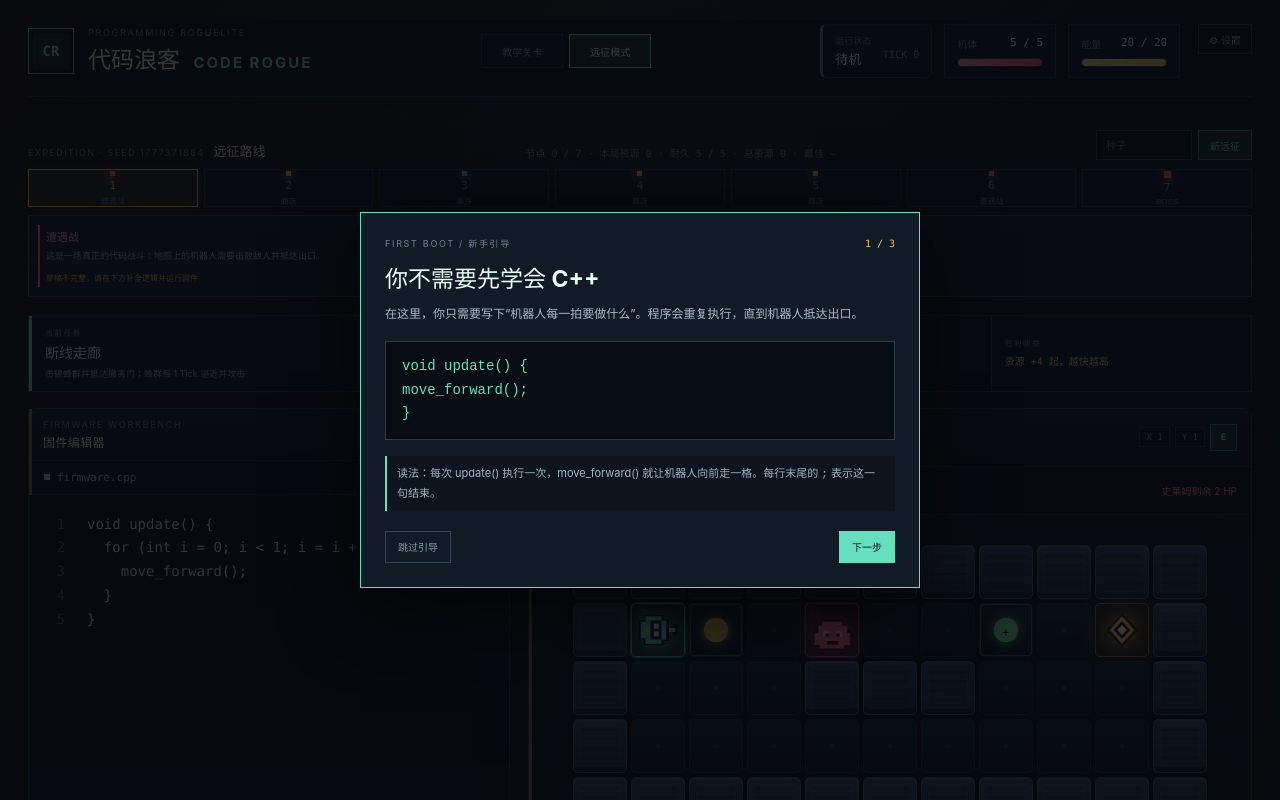
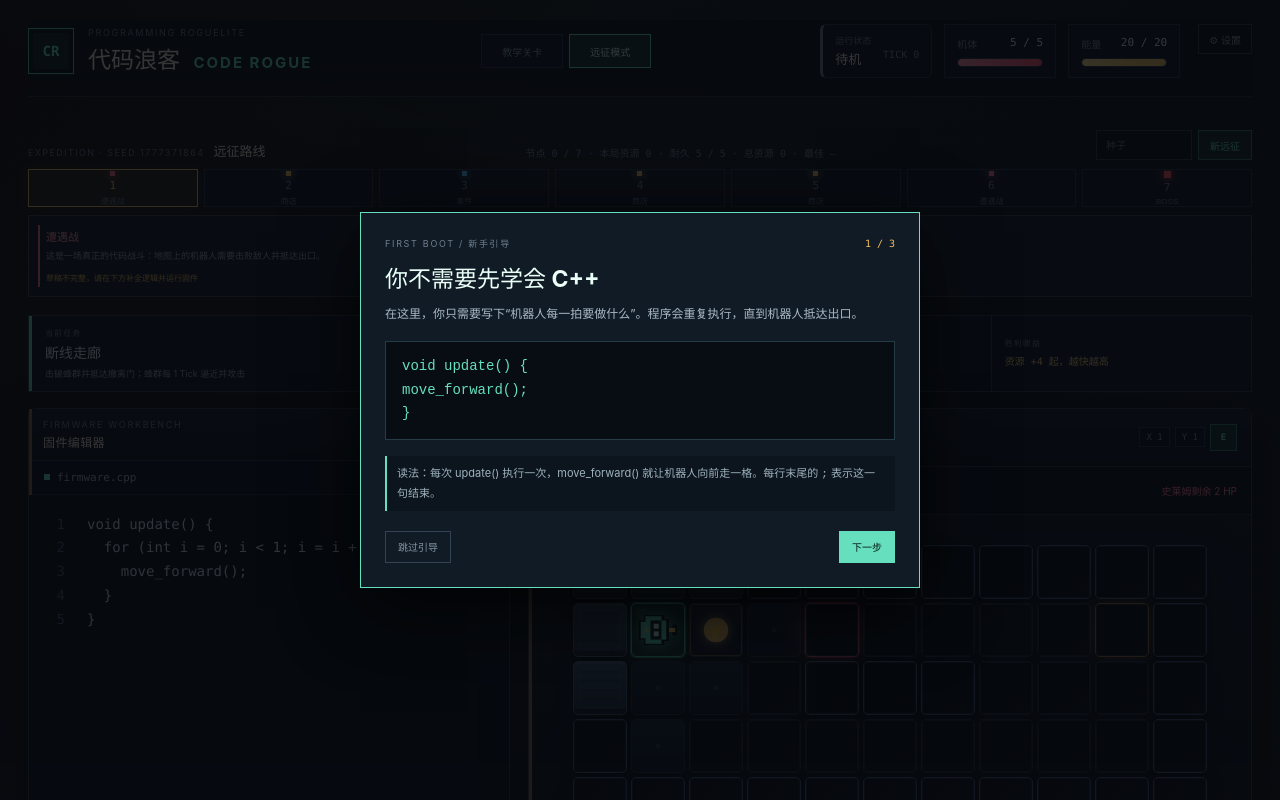
Before and after one commit to helium0818/CodeRogue, a Vue app: page / in a window 1280 px wide. Shown: the top 800 px of the page. Built offline with nearby package versions, Linux system fonts and the light colour scheme.

Commit message:
Add expedition fog of war

```diff
--- a/src/App.vue
+++ b/src/App.vue
@@ -84,6 +84,8 @@ function expeditionNodeName(node:string){return ({combat:'遭遇战',elite:'精
 function actionName(action?:string){return action?`${actionNames[action]??action} · ${action}`:'无动作'}
 function eventName(event:string){if(event.startsWith('WATCHPOINT:'))return `监视点：${event.slice(11)}`;return eventNames[event]??event}
 function itemAt(x:number,y:number){return sim.items.find(i=>i.x===x&&i.y===y)}
+function isVisible(x:number,y:number){return Math.abs(x-sim.robot.x)+Math.abs(y-sim.robot.y)<=2}
+const fogEnabled=computed(()=>gameMode.value==='expedition'&&expeditionScenarioActive.value);
 function localizeMessage(message:string){
   const exact:Record<string,string>={Ready:'系统就绪',Running:'固件运行中',Paused:'模拟已暂停',Stopped:'模拟已停止','Build succeeded':'构建成功，可以运行','Exit reached':'任务完成：已抵达出口','Robot destroyed':'任务失败：机器人已损毁','Source changed; build required':'源码已修改，请重新构建','Slime hit':'攻击命中史莱姆','Slime destroyed':'史莱姆已被消灭','Enemy strike':'敌人接触攻击：本拍受到伤害','Snapshot saved':'快照已保存','Rolled back to snapshot':'已回滚至快照','Hot reload applied':'热重载已应用','Example loaded':'已载入本关示例','Route node loaded':'已载入远征节点'};
   if(exact[message])return exact[message];
@@ -257,7 +259,7 @@ onBeforeUnmount(()=>{clearTimer();window.removeEventListener('keydown',handleGlo
           <div class="objective"><span>{{expeditionScenarioActive?'远征目标':'关卡目标'}}</span><strong>{{expeditionScenarioActive?expeditionScenario?.objective:currentLevel.objective}}</strong><em v-if="sim.enemy.hp>0" :class="{danger:enemyThreat}">{{enemyThreat?'⚠ 接触危险':'史莱姆剩余'}} {{enemyThreat?'':' '+sim.enemy.hp+' HP'}}</em></div>
           <div class="map" :aria-label="expeditionScenarioActive?'远征地图':'关卡地图'">
             <div v-for="(row,y) in grid" :key="y" class="map-row">
-              <div v-for="item in row" :key="item.x" :class="['tile',item.cell==='#'?'wall':'floor',item.cell==='E'?'exit':'',item.x===sim.robot.x&&item.y===sim.robot.y?'robot':'',item.x===sim.enemy.x&&item.y===sim.enemy.y&&sim.enemy.hp>0?'enemy':'',itemAt(item.x,item.y)?'has-item':'']">
+              <div v-for="item in row" :key="item.x" :class="['tile',item.cell==='#'?'wall':'floor',item.cell==='E'?'exit':'',item.x===sim.robot.x&&item.y===sim.robot.y?'robot':'',item.x===sim.enemy.x&&item.y===sim.enemy.y&&sim.enemy.hp>0?'enemy':'',itemAt(item.x,item.y)?'has-item':'',fogEnabled&&!isVisible(item.x,item.y)?'fog':'']">
                 <img v-if="item.x===sim.robot.x&&item.y===sim.robot.y" :src="robotSprite" :class="['robot-sprite',`dir-${sim.robot.dir}`]" alt="机器人">
                 <img v-else-if="item.x===sim.enemy.x&&item.y===sim.enemy.y&&sim.enemy.hp>0" :src="slimeSprite" class="slime-sprite" alt="史莱姆">
                 <img v-else-if="item.cell==='E'" :src="exitSprite" class="exit-sprite" alt="出口">
--- a/src/style.css
+++ b/src/style.css
@@ -182,3 +182,7 @@ footer{display:flex;justify-content:space-between;gap:20px;padding-top:14px;colo
 .item-pickup.energy{background:#f1bd59;box-shadow:0 0 10px rgba(241,189,89,.7);animation:item-pulse 1s ease-in-out infinite}
 .item-pickup.heal{background:#75d989;box-shadow:0 0 10px rgba(117,217,137,.7);animation:item-pulse 1s ease-in-out infinite}
 @keyframes item-pulse{50%{transform:scale(1.12)}}
+
+.tile.fog>*{opacity:0}
+.tile.fog::before{content:"";position:absolute;inset:0;z-index:3;background:linear-gradient(135deg,#070b0f,#0a0f14);border:1px solid #1a242e}
+.tile.fog.has-item::before{background:linear-gradient(135deg,#0a0e13,#0c1218)}
```
